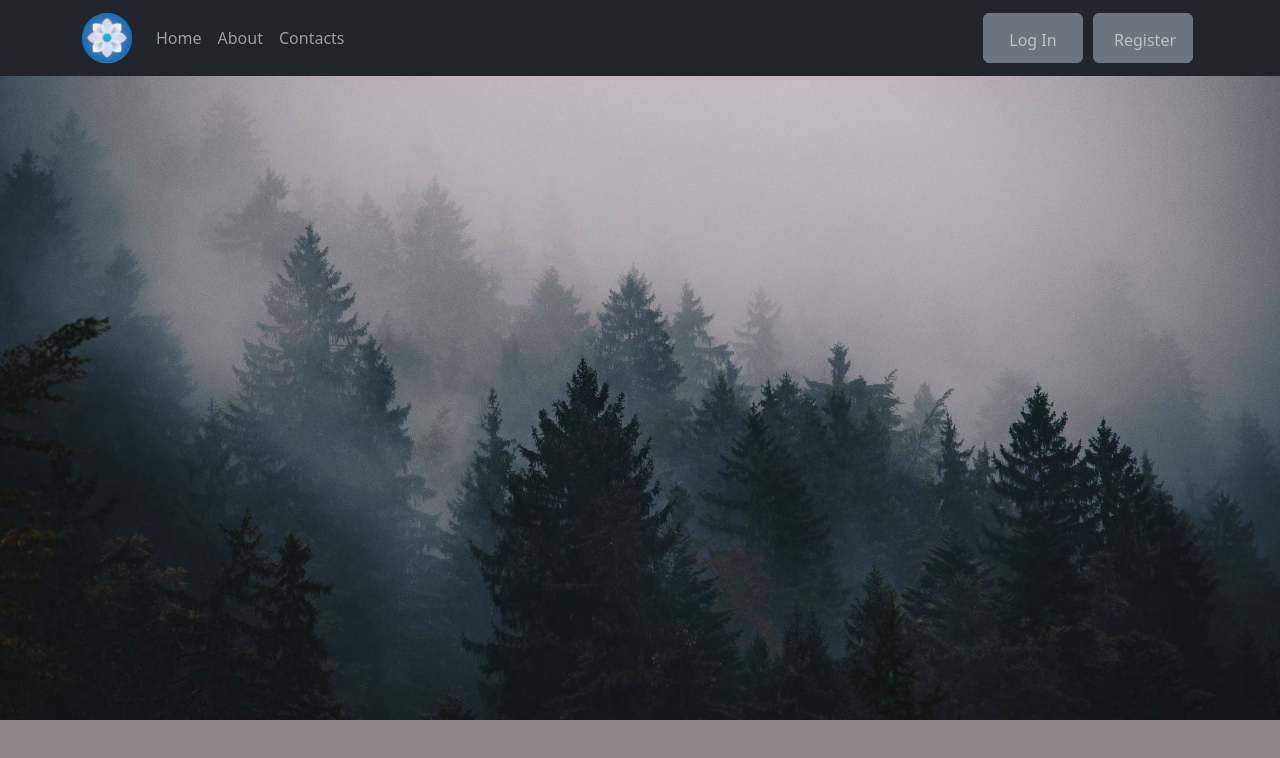
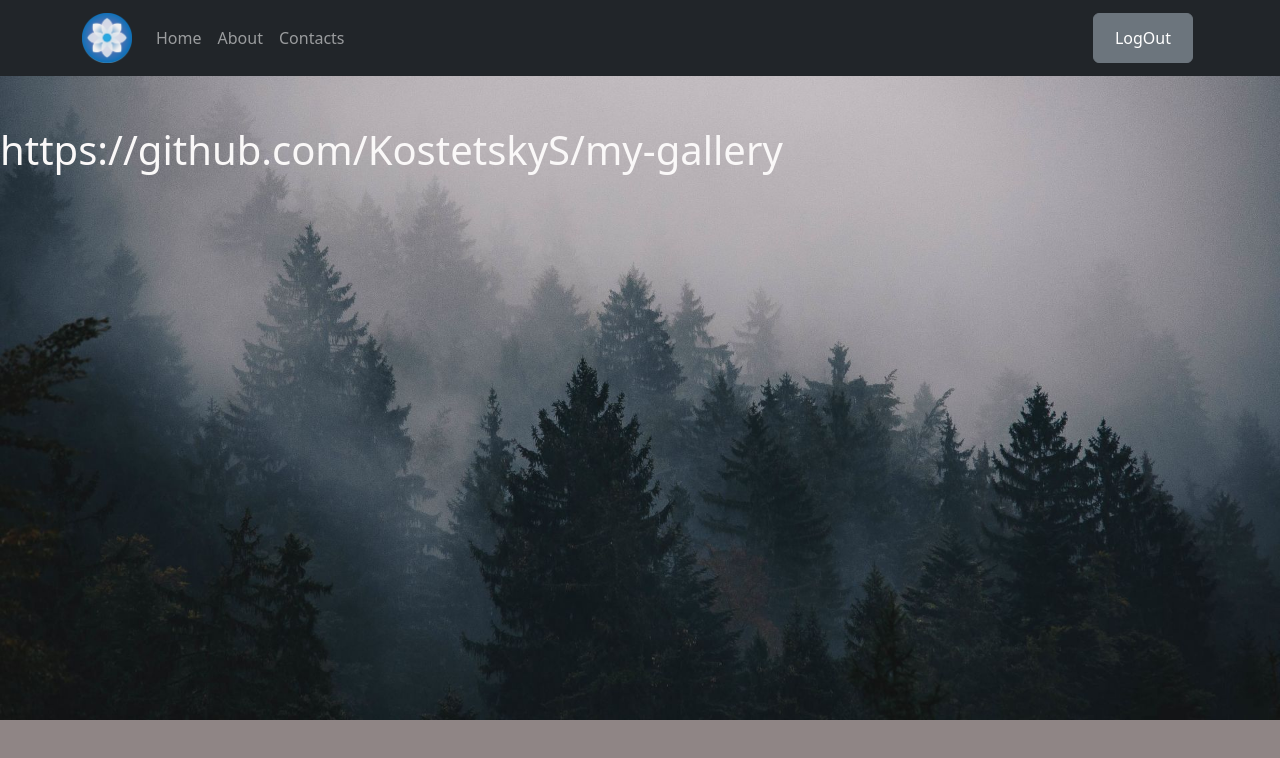
Before and after one commit to KostetskyS/my-gallery, a React (Create React App) app: page /about in a window 1280 px wide. Shown: the top 758 px of the page. Built offline with nearby package versions, Linux system fonts and the light colour scheme; sample sign-in values are in the browser's storage.

Commit message:
routing and auth

```diff
--- a/src/App.js
+++ b/src/App.js
@@ -5,36 +5,32 @@
 import  Register   from './views/Register';
 import  Home  from './views/Home';
 import Header from './components/Header';
+import About from './views/About';
+import Contacts from './views/Contacts';
 import {  BrowserRouter as Router, Route, Routes } from 'react-router-dom';
-import { useState } from 'react';
 import PrivateRoute from './routes/privateRoute';
+import UnAuthRoute from './routes/unAuthRoute';
 
 function App() {
 
-  // const [isLoggedIn, setIsLoggedIn] = useState(localStorage.getItem('isLoggedIn'));
-
-  // const handleLogin = () => {
-  //   localStorage.setItem('isLoggedIn', true);
-  //   setIsLoggedIn(true);
-  // }
-
-  // const handleLogout = () => {
-  //   localStorage.removeItem('isLoggedIn');
-  //   setIsLoggedIn(false);
-  // }
     return (
       <div className='wrapper'>
       <Router>
         <Header/>
          <Routes>
               <Route element={<PrivateRoute/>}>
-                  <Route exact path='/home' element={<Home/>}/>
+                <Route exact path='/home' element={<Home/>}/>
               </Route>
-              <Route path='/logIn' element={<LogIn/>}/>
-              <Route path='/register' element={<Register/>}/>
+              <Route element={<UnAuthRoute/>}>
+                <Route path='/logIn' element={<LogIn/>}/>
+                <Route path='/register' element={<Register/>}/>
+              </Route>
+              <Route path='/about' element={<About/>}/>
+              <Route path='/contacts' element={<Contacts/>}/>
           </Routes>
         </Router>
       </div>
+
     );
 }
 
--- a/src/components/Gallery.js
+++ b/src/components/Gallery.js
@@ -1,10 +1,14 @@
 import React from "react";
-import { Container, Row, Col, Image } from 'react-bootstrap';
+import { Container, Row, Col } from 'react-bootstrap';
 import { nanoid } from "nanoid";
 import Upload from "./Upload";
+
 function Gallery() {
     function id() {
        return nanoid(10);
+    }
+    function qwe(data) {
+      console.log(data);
     }
     const images = [
       { id: id(), src: '../assets/images/logo.png', alt: 'Image 1' },
@@ -18,7 +22,7 @@
             </Col>
           ))}
         </Row>
-        <Upload/>
+        <Upload onUpload={qwe}/>
       </Container>
     );
   }
--- a/src/components/Header.js
+++ b/src/components/Header.js
@@ -1,16 +1,35 @@
 import React from 'react';
 import {Container, Navbar, Nav, Button} from 'react-bootstrap';
+import { useNavigate } from "react-router-dom";
 import logo from '../assets/images/logo.png';
 import 'bootstrap/dist/css/bootstrap.min.css';
 import '../assets/style/header.css';
 import { Link } from 'react-router-dom';
 
  function Header() {
-  const logged = true;
+  const navigate = useNavigate();
+  const token = localStorage.getItem('authToken');
+  let auth = false;
+  console.log(auth, 'auth')
+
+  if (token !== '' || token !== null) {
+    auth = true;
+  }
+
+  if (token == null) {
+    auth = false;
+  }
+
+  function handleLogOut() {
+    localStorage.removeItem('authToken');
+    navigate('/login')
+    console.log(token);
+  }
+
   return (
     <Navbar collapseOnSelect expand='lg' bg='dark' variant='dark'>
     <Container>
-            <Navbar.Brand href='/'>
+            <Navbar.Brand href='/home'>
               <img
               src={logo}
               height='50'
@@ -23,12 +42,20 @@
             <Navbar.Collapse id='responsive-navbar-nav' className='justify-content-between'>
                 <Nav className='column justify-content-start'>
                       <Nav.Link as={Link} to="/home">Home</Nav.Link>
-                      <Nav.Link as={Link} to="/">About</Nav.Link>
-                      <Nav.Link as={Link} to="/">Contacts</Nav.Link>
+                      <Nav.Link as={Link} to="/about">About</Nav.Link>
+                      <Nav.Link as={Link} to="/contacts">Contacts</Nav.Link>
                 </Nav>
                 <Nav className='column justify-content-end'>
-                  <Button className="btn btn-secondary"><Nav.Link as={Link} to="/logIn">Log In</Nav.Link></Button>
-                  <Button className="btn btn-secondary"><Nav.Link as={Link} to="/register">Register</Nav.Link></Button>
+                  {!auth &&
+                  <>
+                      <Button className="btn btn-secondary"><Nav.Link as={Link} to="/logIn">Log In</Nav.Link></Button>
+                      <Button className="btn btn-secondary"><Nav.Link as={Link} to="/register">Register</Nav.Link></Button>
+                  </>}
+                  {auth &&
+                  <>
+                      <Button onClick={handleLogOut} className="btn btn-secondary">LogOut</Button>
+                  </>}
+
                 </Nav>
             </Navbar.Collapse>
         </Container>
--- a/src/components/Upload.js
+++ b/src/components/Upload.js
@@ -1,13 +1,19 @@
 import React from "react";
 import { Form, Button } from "react-bootstrap";
+
 function Upload({ onUpload }) {
+
     const handleUpload = (event) => {
+
       const file = event.target.files[0];
       const reader = new FileReader();
+
       reader.onloadend = () => {
         onUpload(reader.result);
       };
+
       reader.readAsDataURL(file);
+
     };
 
     return (
--- a/src/routes/privateRoute.js
+++ b/src/routes/privateRoute.js
@@ -1,10 +1,11 @@
-import { Navigate, Outlet } from "react-router-dom";
+import { Navigate, Outlet, } from "react-router-dom";
 
 function PrivateRoute() {
-    const auth = true;
-    return (
-        auth ? <Outlet/ > : <Navigate to="login" />
-    )
+    let auth = !!localStorage.getItem('authToken');;
+
+        return (
+             auth ? <Outlet/ > : <Navigate to="login" />
+         )
 }
 
 export default PrivateRoute;
--- /dev/null
+++ b/src/routes/unAuthRoute.js
@@ -0,0 +1,12 @@
+import { Navigate, Outlet, } from "react-router-dom";
+
+function UnAuthRoute() {
+    let auth = !!localStorage.getItem('authToken');
+
+
+    return (
+        !auth ? <Outlet/ > : <Navigate to="/home" />
+    )
+}
+
+export default UnAuthRoute;
--- /dev/null
+++ b/src/views/About.js
@@ -0,0 +1,12 @@
+
+function About(data) {
+    const auth = false;
+
+    return (
+        <div>
+            <h1>https://github.com/KostetskyS/my-gallery</h1>
+        </div>
+    )
+}
+
+export default About;
--- /dev/null
+++ b/src/views/Contacts.js
@@ -0,0 +1,13 @@
+
+
+function Contacts(data) {
+    const auth = false;
+
+    return (
+        <div>
+            <h1>https://www.linkedin.com/in/sergey-kostetsky-46a52a268/</h1>
+        </div>
+    )
+}
+
+export default Contacts;
--- a/src/views/LogIn.js
+++ b/src/views/LogIn.js
@@ -1,7 +1,5 @@
-import { Button } from 'react-bootstrap';
 import React from 'react';
 import '../assets/style/logIn.css';
-import { useForm } from 'react-hook-form';
 import Auth from '../components/Auth';
 import axios from 'axios';
 import { useNavigate } from "react-router-dom";
@@ -10,15 +8,17 @@
     const navigate = useNavigate();
 
     async function submitHandler(data) {
-        const response = await axios.post('http://localhost:8080/api/auth/login', data)
+        await axios.post('http://localhost:8080/api/auth/login', data)
             .then(async function (response) {
-                console.log(response.data, "data")
+                console.log(response.data, "data");
                 if(response.data.success) {
                     navigate('/home');
+                    localStorage.setItem('authToken', response.data.data.token);
                 }
             }).catch(function(error){
-                alert('User is not found')
+                alert('User is not found');
             })
+
     }
     return <Auth isLogin={true} submitHandler={submitHandler} />
 }
```
Also changed, not shown: src/views/Home.js (line endings or trailing spaces).
